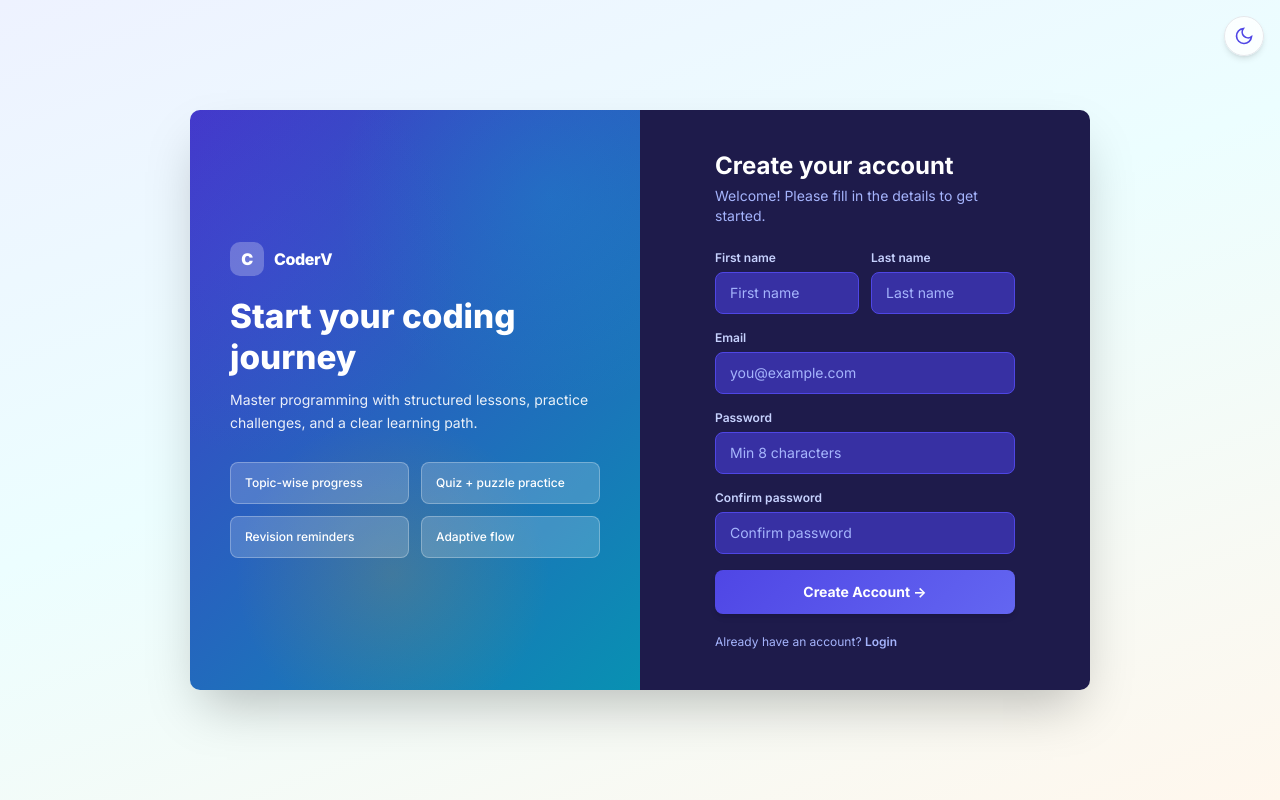
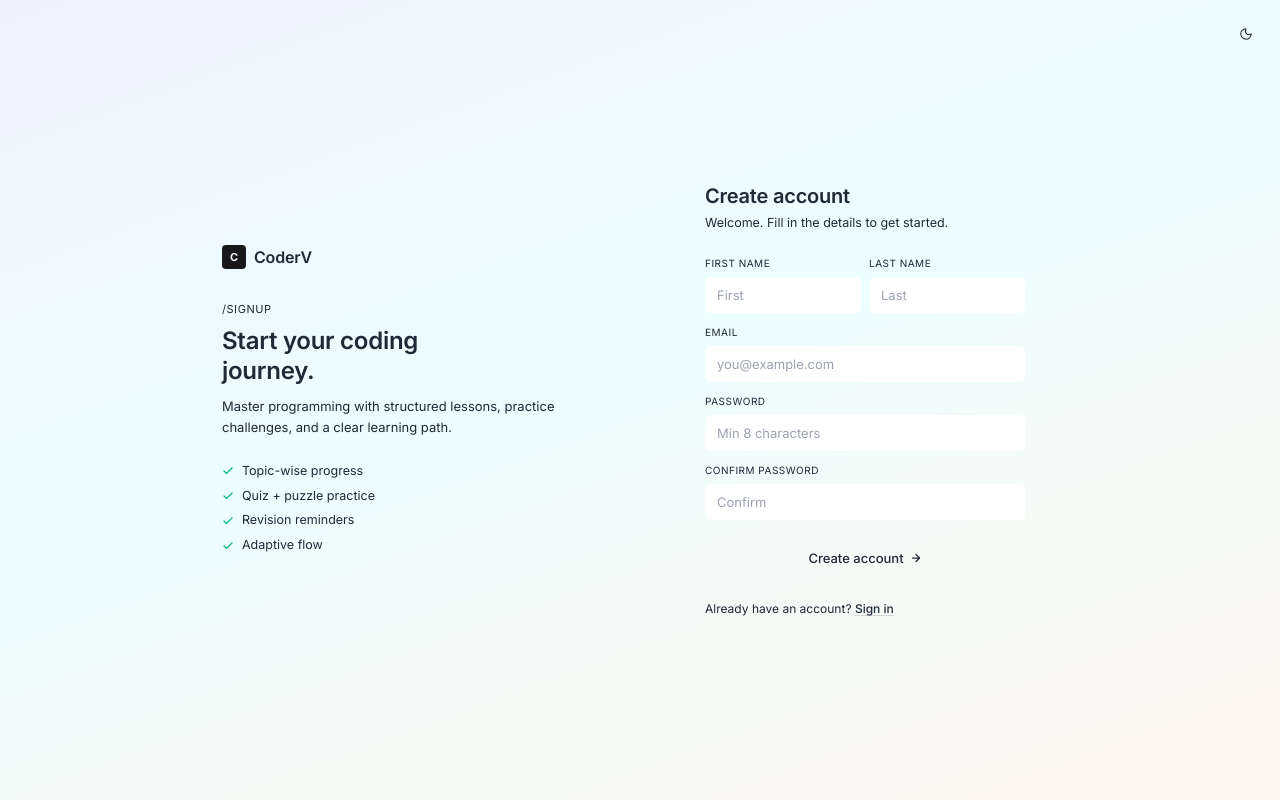
Before and after one commit to chauhanavi21/CoderV, a React (Vite) app in the folder frontend/: page /signup in a window 1280 px wide. Built offline with nearby package versions, Linux system fonts and the light colour scheme; no server answers.

Commit message:
Error and SideBar
Changed Error Design and Also the side bar

Co-Authored-By: Rahil <181663572+HeatFlake911@users.noreply.github.com>

```diff
--- a/frontend/src/components/Sidebar.jsx
+++ b/frontend/src/components/Sidebar.jsx
@@ -1,14 +1,24 @@
 import { useState, useEffect } from 'react';
 import { NavLink } from 'react-router-dom';
+import {
+  Home,
+  GraduationCap,
+  TerminalSquare,
+  ListChecks,
+  Sparkles,
+  LogOut,
+  Menu,
+  X,
+} from 'lucide-react';
 import { useAuth } from '../contexts/AuthContext';
 import { useWebLabUiCustomizeOptional } from '../contexts/WebLabUiCustomizeContext';
 
 const sidebarLinks = [
-  { to: '/dashboard',  label: 'Home' },
-  { to: '/lessons',    label: 'Learning' },
-  { to: '/playground', label: 'Playground' },
-  { to: '/quiz',       label: 'Extra Quiz' },
-  { to: '/ai',         label: 'Ask AI' },
+  { to: '/dashboard',  label: 'Home',       icon: Home },
+  { to: '/lessons',    label: 'Learning',   icon: GraduationCap },
+  { to: '/playground', label: 'Playground', icon: TerminalSquare },
+  { to: '/quiz',       label: 'Extra Quiz', icon: ListChecks },
+  { to: '/ai',         label: 'Ask AI',     icon: Sparkles },
 ];
 
 export default function Sidebar({ id }) {
@@ -42,7 +52,6 @@ export default function Sidebar({ id }) {
     return () => document.removeEventListener('click', handler);
   }, [isMobile, id]);
 
-  // Derive display values from Firebase user
   const displayName = user?.displayName?.trim()
     || user?.email?.split('@')[0]
     || 'User';
@@ -54,14 +63,18 @@ export default function Sidebar({ id }) {
   return (
     <>
       {/* Mobile top bar */}
-      <div className="md:hidden sticky top-0 z-50 flex items-center justify-between px-4 py-3 bg-white dark:bg-slate-900 border-b border-gray-200 dark:border-slate-700">
-        <strong className="text-sm font-bold dark:text-slate-100">CoderV</strong>
+      <div className="md:hidden sticky top-0 z-50 flex items-center justify-between px-4 h-12 bg-app hairline-b">
+        <div className="flex items-center gap-2">
+          <div className="w-5 h-5 rounded-sm bg-zinc-900 dark:bg-zinc-100 grid place-items-center text-[10px] font-bold text-zinc-100 dark:text-zinc-900 mono">C</div>
+          <span className="text-sm font-semibold tracking-tightish text-fg">CoderV</span>
+        </div>
         <button
           id={`${id}-toggle`}
           onClick={() => setHidden(!hidden)}
-          className="border border-gray-200 dark:border-slate-700 bg-white dark:bg-slate-800 dark:text-slate-200 rounded-lg px-3 py-2 font-bold text-sm cursor-pointer"
+          className="hairline rounded-md w-8 h-8 grid place-items-center text-fg-muted hover:text-fg hover:bg-zinc-100 dark:hover:bg-zinc-900 transition-colors"
+          aria-label="Toggle menu"
         >
-          Menu
+          {hidden ? <Menu size={16} /> : <X size={16} />}
         </button>
       </div>
 
@@ -70,35 +83,28 @@ export default function Sidebar({ id }) {
         id={id}
         data-coderv-sidebar-shell=""
         className={`
-          border-r border-gray-200 dark:border-slate-700 bg-white/80 dark:bg-slate-900/90 backdrop-blur-sm p-4
-          flex flex-col sticky top-0 h-screen
-          max-md:fixed max-md:z-[60] max-md:w-[260px] max-md:left-0 max-md:top-14 max-md:h-[calc(100vh-56px)]
-          max-md:shadow-xl max-md:transition-transform max-md:duration-300
+          hairline-r bg-app flex flex-col sticky top-0 h-screen
+          max-md:fixed max-md:z-[60] max-md:w-[240px] max-md:left-0 max-md:top-12 max-md:h-[calc(100vh-48px)]
+          max-md:bg-elevated max-md:transition-transform max-md:duration-200
           ${isMobile && hidden ? 'max-md:-translate-x-full' : 'max-md:translate-x-0'}
         `}
       >
-        {/* User chip */}
-        <div className="flex items-center gap-2.5 bg-indigo-50 dark:bg-indigo-900/30 border border-indigo-100 dark:border-indigo-800/50 p-3 rounded-xl mb-4">
-          {user?.photoURL ? (
-            <img
-              src={user.photoURL}
-              alt={displayName}
-              className="w-[38px] h-[38px] rounded-full object-cover"
-            />
-          ) : (
-            <div className="w-[38px] h-[38px] rounded-full gradient-avatar text-white grid place-items-center font-extrabold text-sm shrink-0">
-              {initials}
+        {/* Brand row (desktop only) */}
+        <div className="hidden md:flex items-center gap-2 h-12 px-4 hairline-b">
+          <div className="w-5 h-5 rounded-sm bg-zinc-900 dark:bg-zinc-100 grid place-items-center text-[10px] font-bold text-zinc-100 dark:text-zinc-900 mono">C</div>
+          <span className="text-[13px] font-semibold tracking-tightish text-fg">CoderV</span>
+          <span className="ml-auto text-[10px] mono text-fg-subtle">v1</span>
         </div>
-          )}
-          <div className="min-w-0">
-            <div className="font-bold text-sm dark:text-slate-100 truncate">{displayName}</div>
-            <div className="text-xs text-muted dark:text-slate-400">Student account</div>
-          </div>
+
+        {/* Section label */}
+        <div className="px-4 pt-4 pb-1">
+          <p className="text-[10px] font-medium uppercase tracking-wider text-fg-subtle mono">Workspace</p>
         </div>
 
         {/* Navigation */}
-        <nav className="flex flex-col gap-0.5 py-2">
+        <nav className="flex flex-col gap-px px-2">
           {sidebarLinks.map((link) => {
+            const Icon = link.icon;
             const label =
               link.to === '/lessons' && uiCustomize?.learningNavLabel != null && uiCustomize.learningNavLabel !== ''
                 ? uiCustomize.learningNavLabel
@@ -110,14 +116,15 @@ export default function Sidebar({ id }) {
               {...(link.to === '/lessons' ? { 'data-coderv-sidebar-learning': '' } : {})}
               onClick={() => isMobile && setHidden(true)}
               className={({ isActive }) =>
-                `px-3 py-2 rounded-lg font-semibold text-sm transition-colors ${
+                `flex items-center gap-2.5 h-8 px-2 rounded-md text-[13px] font-medium transition-colors ${
                   isActive
-                    ? 'bg-violet-100 dark:bg-violet-900/40 text-indigo-800 dark:text-violet-200'
-                    : 'text-slate-700 dark:text-slate-300 hover:bg-slate-100 dark:hover:bg-slate-800'
+                    ? 'bg-zinc-100 dark:bg-zinc-900 text-fg'
+                    : 'text-fg-muted hover:text-fg hover:bg-zinc-100/60 dark:hover:bg-zinc-900/60'
                 }`
               }
             >
-              {label}
+              <Icon size={14} strokeWidth={1.75} />
+              <span>{label}</span>
             </NavLink>
             );
           })}
@@ -125,17 +132,43 @@ export default function Sidebar({ id }) {
 
         <div className="flex-1" />
 
+        {/* User chip */}
+        <div className="px-2 pb-1">
+          <div className="flex items-center gap-2.5 hairline rounded-md p-2">
+            {user?.photoURL ? (
+              <img
+                src={user.photoURL}
+                alt={displayName}
+                className="w-7 h-7 rounded-md object-cover shrink-0"
+              />
+            ) : (
+              <div className="w-7 h-7 rounded-md bg-zinc-200 dark:bg-zinc-800 text-fg grid place-items-center font-semibold text-[11px] shrink-0 mono">
+                {initials}
+              </div>
+            )}
+            <div className="min-w-0 flex-1">
+              <div className="text-[12px] font-medium text-fg truncate leading-tight">{displayName}</div>
+              <div className="text-[10px] text-fg-subtle leading-tight mt-0.5">Student</div>
+            </div>
+          </div>
+        </div>
+
         {/* Sign out */}
+        <div className="px-2 pb-3 pt-1">
           <button
             type="button"
             data-coderv-sidebar-signout=""
             onClick={() => signOut()}
-          className="w-full text-left px-3 py-2 rounded-lg font-semibold text-sm text-red-500 dark:text-red-400 hover:bg-red-50 dark:hover:bg-red-900/20 transition-colors cursor-pointer"
+            className="w-full flex items-center gap-2.5 h-8 px-2 rounded-md text-[13px] font-medium text-fg-muted hover:text-red-500 hover:bg-red-500/5 transition-colors"
           >
+            <LogOut size={14} strokeWidth={1.75} />
+            <span>
               {uiCustomize?.signOutLabel != null && uiCustomize.signOutLabel !== ''
                 ? uiCustomize.signOutLabel
                 : 'Sign out'}
+            </span>
           </button>
+        </div>
       </aside>
     </>
   );
--- a/frontend/src/pages/Signup.jsx
+++ b/frontend/src/pages/Signup.jsx
@@ -5,6 +5,7 @@ import {
   updateProfile,
   sendEmailVerification,
 } from 'firebase/auth';
+import { Sun, Moon, ArrowRight, Check } from 'lucide-react';
 import { auth } from '../lib/firebase';
 import { useTheme } from '../contexts/ThemeContext';
 
@@ -20,17 +21,24 @@ function firebaseError(code) {
   }
 }
 
+const FEATURES = [
+  'Topic-wise progress',
+  'Quiz + puzzle practice',
+  'Revision reminders',
+  'Adaptive flow',
+];
+
 export default function Signup() {
   const { isDark, toggleTheme } = useTheme();
   const navigate = useNavigate();
 
-  const [firstName,  setFirstName]  = useState('');
-  const [lastName,   setLastName]   = useState('');
-  const [email,      setEmail]      = useState('');
-  const [password,   setPassword]   = useState('');
-  const [confirm,    setConfirm]    = useState('');
-  const [loading,    setLoading]    = useState(false);
-  const [error,      setError]      = useState('');
+  const [firstName, setFirstName] = useState('');
+  const [lastName, setLastName] = useState('');
+  const [email, setEmail] = useState('');
+  const [password, setPassword] = useState('');
+  const [confirm, setConfirm] = useState('');
+  const [loading, setLoading] = useState(false);
+  const [error, setError] = useState('');
 
   async function handleSubmit(e) {
     e.preventDefault();
@@ -47,15 +55,12 @@ export default function Signup() {
     try {
       const { user } = await createUserWithEmailAndPassword(auth, email, password);
 
-      // Save display name to Firebase profile
       await updateProfile(user, {
         displayName: `${firstName.trim()} ${lastName.trim()}`.trim(),
       });
 
-      // Send verification email in background (non-blocking)
       sendEmailVerification(user).catch(() => {});
 
-      // Sync user to Supabase
       const token = await user.getIdToken();
       await fetch(`${API_BASE}/api/users/sync`, {
         method: 'POST',
@@ -65,7 +70,7 @@ export default function Signup() {
           email: user.email,
           photoURL: user.photoURL,
         }),
-      }).catch(() => {}); // non-blocking
+      }).catch(() => {});
 
       navigate('/dashboard');
     } catch (err) {
@@ -75,151 +80,149 @@ export default function Signup() {
     }
   }
 
-  /* ── theme-aware class sets ── */
-  const panelBg  = isDark ? 'bg-white'  : 'bg-[#1e1b4b]';
-  const heading  = isDark ? 'text-gray-900'  : 'text-white';
-  const sub      = isDark ? 'text-gray-500'  : 'text-indigo-300';
-  const label    = isDark ? 'text-gray-700'  : 'text-indigo-200';
-  const inputCls = isDark
-    ? 'bg-gray-50 border-gray-200 text-gray-900 placeholder-gray-400 focus:border-indigo-500 focus:ring-indigo-500/10'
-    : 'bg-[#3730a3] border-indigo-600 text-white placeholder-indigo-300 focus:border-indigo-400 focus:ring-indigo-400/10';
-  const linkCls  = isDark ? 'text-indigo-600 font-semibold' : 'text-indigo-300 font-semibold';
-  const signInLbl = isDark ? 'text-gray-500' : 'text-indigo-300';
-
   return (
-    <main className="min-h-screen grid place-items-center py-7 px-4">
-
-      {/* Theme toggle */}
+    <main className="min-h-screen grid place-items-center bg-app text-fg px-4 py-10">
       <button
         onClick={toggleTheme}
         aria-label="Toggle theme"
-        className="fixed top-4 right-4 z-50 w-10 h-10 rounded-full flex items-center justify-center
-                   bg-white/80 dark:bg-slate-700/80 border border-gray-200 dark:border-slate-600
-                   backdrop-blur-sm hover:scale-110 transition-transform shadow-md"
+        className="hairline fixed top-4 right-4 z-50 w-9 h-9 rounded-md grid place-items-center bg-elevated text-fg-muted hover:text-fg hover:bg-zinc-100 dark:hover:bg-zinc-900 transition-colors"
       >
-        {isDark ? (
-          <svg xmlns="http://www.w3.org/2000/svg" className="w-5 h-5 text-yellow-400" fill="none" viewBox="0 0 24 24" stroke="currentColor" strokeWidth={2}>
-            <circle cx="12" cy="12" r="5"/><path strokeLinecap="round" d="M12 1v2M12 21v2M4.22 4.22l1.42 1.42M18.36 18.36l1.42 1.42M1 12h2M21 12h2M4.22 19.78l1.42-1.42M18.36 5.64l1.42-1.42"/>
-          </svg>
-        ) : (
-          <svg xmlns="http://www.w3.org/2000/svg" className="w-5 h-5 text-indigo-600" fill="none" viewBox="0 0 24 24" stroke="currentColor" strokeWidth={2}>
-            <path strokeLinecap="round" d="M21 12.79A9 9 0 1111.21 3 7 7 0 0021 12.79z"/>
-          </svg>
-        )}
+        {isDark ? <Sun size={14} strokeWidth={1.75} /> : <Moon size={14} strokeWidth={1.75} />}
       </button>
 
-      <section className="w-[min(900px,96%)] grid grid-cols-1 md:grid-cols-2 rounded-3xl overflow-hidden shadow-2xl">
-
-        {/* ── Brand side ── */}
-        <aside className="gradient-auth text-white p-10 max-md:p-7 flex flex-col justify-center">
-          <div className="inline-flex items-center gap-2.5 font-extrabold tracking-tight">
-            <div className="w-[34px] h-[34px] rounded-[10px] bg-white/25 grid place-items-center font-black">C</div>
+      <section className="w-[min(900px,96%)] hairline rounded-md overflow-hidden grid grid-cols-1 md:grid-cols-2 bg-elevated">
+        <aside className="p-8 max-md:p-6 flex flex-col justify-center md:hairline-r max-md:hairline-b bg-app">
+          <div className="inline-flex items-center gap-2 font-semibold tracking-tightish text-fg">
+            <div className="w-6 h-6 rounded-sm bg-zinc-900 dark:bg-zinc-100 grid place-items-center text-[11px] font-bold text-zinc-100 dark:text-zinc-900 mono">
+              C
+            </div>
             CoderV
           </div>
-          <h1 className="mt-5 mb-2.5 text-[clamp(1.7rem,2.6vw,2.2rem)] leading-tight font-extrabold">
-            Start your coding<br />journey
+
+          <p className="text-[11px] mono uppercase tracking-wider text-fg-subtle mt-8 mb-2">
+            /signup
+          </p>
+          <h1 className="text-2xl font-semibold leading-tight tracking-tightish text-fg mb-2.5">
+            Start your coding<br />journey.
           </h1>
-          <p className="mb-7 opacity-90 leading-relaxed text-sm">
+          <p className="text-[13px] text-fg-muted leading-relaxed mb-6">
             Master programming with structured lessons, practice challenges, and a clear learning path.
           </p>
-          <div className="grid grid-cols-2 gap-3">
-            {['Topic-wise progress', 'Quiz + puzzle practice', 'Revision reminders', 'Adaptive flow'].map((t) => (
-              <div key={t} className="bg-white/[0.18] border border-white/[0.28] rounded-xl px-3.5 py-3 text-xs font-medium">{t}</div>
+
+          <ul className="grid gap-1.5">
+            {FEATURES.map((t) => (
+              <li key={t} className="flex items-center gap-2 text-[12.5px] text-fg-muted">
+                <Check size={12} strokeWidth={2.5} className="text-emerald-500 shrink-0" />
+                {t}
+              </li>
             ))}
-          </div>
+          </ul>
         </aside>
 
-        {/* ── Form side ── */}
-        <div className={`flex items-center justify-center py-10 px-8 transition-colors ${panelBg}`}>
-          <div className="w-full max-w-[300px]">
-
-            <h2 className={`text-2xl font-bold mb-1 ${heading}`}>Create your account</h2>
-            <p className={`text-sm mb-6 ${sub}`}>Welcome! Please fill in the details to get started.</p>
+        <div className="p-8 max-md:p-6 flex items-center justify-center">
+          <div className="w-full max-w-[320px]">
+            <h2 className="text-xl font-semibold tracking-tightish text-fg mb-1">
+              Create account
+            </h2>
+            <p className="text-[12.5px] text-fg-muted mb-6">
+              Welcome. Fill in the details to get started.
+            </p>
 
             {error && (
-              <div className="mb-4 px-4 py-3 rounded-xl bg-red-50 border border-red-200 text-red-600 text-sm">
+              <div className="hairline mb-4 px-3 py-2.5 rounded-md bg-red-500/5 border-red-500/30 text-red-500 text-[12px]">
                 {error}
               </div>
             )}
 
-            <form onSubmit={handleSubmit} className="flex flex-col gap-4">
-              <div className="grid grid-cols-2 gap-3">
+            <form onSubmit={handleSubmit} className="flex flex-col gap-3">
+              <div className="grid grid-cols-2 gap-2">
                 <div>
-                  <label className={`block text-xs font-semibold mb-1.5 ${label}`}>First name</label>
+                  <label className="block text-[10px] mono uppercase tracking-wider text-fg-subtle mb-1.5">
+                    First name
+                  </label>
                   <input
                     type="text"
                     value={firstName}
                     onChange={(e) => setFirstName(e.target.value)}
-                    placeholder="First name"
+                    placeholder="First"
                     required
-                    className={`w-full border rounded-xl px-3.5 py-2.5 text-sm outline-none focus:ring-4 transition ${inputCls}`}
+                    className="hairline w-full bg-app rounded-md px-3 h-9 text-[13px] text-fg placeholder:text-fg-subtle outline-none focus:border-app-strong transition-colors"
                   />
                 </div>
                 <div>
-                  <label className={`block text-xs font-semibold mb-1.5 ${label}`}>Last name</label>
+                  <label className="block text-[10px] mono uppercase tracking-wider text-fg-subtle mb-1.5">
+                    Last name
+                  </label>
                   <input
                     type="text"
                     value={lastName}
                     onChange={(e) => setLastName(e.target.value)}
-                    placeholder="Last name"
+                    placeholder="Last"
                     required
-                    className={`w-full border rounded-xl px-3.5 py-2.5 text-sm outline-none focus:ring-4 transition ${inputCls}`}
+                    className="hairline w-full bg-app rounded-md px-3 h-9 text-[13px] text-fg placeholder:text-fg-subtle outline-none focus:border-app-strong transition-colors"
                   />
                 </div>
               </div>
 
               <div>
-                <label className={`block text-xs font-semibold mb-1.5 ${label}`}>Email</label>
+                <label className="block text-[10px] mono uppercase tracking-wider text-fg-subtle mb-1.5">
+                  Email
+                </label>
                 <input
                   type="email"
                   value={email}
                   onChange={(e) => setEmail(e.target.value)}
                   placeholder="you@example.com"
                   required
-                  className={`w-full border rounded-xl px-3.5 py-2.5 text-sm outline-none focus:ring-4 transition ${inputCls}`}
+                  className="hairline w-full bg-app rounded-md px-3 h-9 text-[13px] text-fg placeholder:text-fg-subtle outline-none focus:border-app-strong transition-colors"
                 />
               </div>
 
               <div>
-                <label className={`block text-xs font-semibold mb-1.5 ${label}`}>Password</label>
+                <label className="block text-[10px] mono uppercase tracking-wider text-fg-subtle mb-1.5">
+                  Password
+                </label>
                 <input
                   type="password"
                   value={password}
                   onChange={(e) => setPassword(e.target.value)}
                   placeholder="Min 8 characters"
                   required
-                  className={`w-full border rounded-xl px-3.5 py-2.5 text-sm outline-none focus:ring-4 transition ${inputCls}`}
+                  className="hairline w-full bg-app rounded-md px-3 h-9 text-[13px] text-fg placeholder:text-fg-subtle outline-none focus:border-app-strong transition-colors"
                 />
               </div>
 
               <div>
-                <label className={`block text-xs font-semibold mb-1.5 ${label}`}>Confirm password</label>
+                <label className="block text-[10px] mono uppercase tracking-wider text-fg-subtle mb-1.5">
+                  Confirm password
+                </label>
                 <input
                   type="password"
                   value={confirm}
                   onChange={(e) => setConfirm(e.target.value)}
-                  placeholder="Confirm password"
+                  placeholder="Confirm"
                   required
-                  className={`w-full border rounded-xl px-3.5 py-2.5 text-sm outline-none focus:ring-4 transition ${inputCls}`}
+                  className="hairline w-full bg-app rounded-md px-3 h-9 text-[13px] text-fg placeholder:text-fg-subtle outline-none focus:border-app-strong transition-colors"
                 />
               </div>
 
               <button
                 type="submit"
                 disabled={loading}
-                className="w-full gradient-primary text-white rounded-xl px-4 py-3 text-sm font-bold shadow-md hover:opacity-90 transition disabled:opacity-60 disabled:cursor-not-allowed"
+                className="mt-2 inline-flex items-center justify-center gap-1.5 rounded-md bg-fg text-bg-elevated dark:bg-zinc-100 dark:text-zinc-950 px-4 h-9 text-[13px] font-medium hover:opacity-90 transition disabled:opacity-50 disabled:cursor-not-allowed"
               >
-                {loading ? 'Creating account…' : 'Create Account →'}
+                {loading ? 'Creating…' : (<>Create account <ArrowRight size={12} strokeWidth={2.5} /></>)}
               </button>
             </form>
 
-            <p className={`mt-5 text-xs ${signInLbl}`}>
+            <p className="mt-6 text-[12px] text-fg-muted">
               Already have an account?{' '}
-              <Link to="/login" className={linkCls}>Login</Link>
+              <Link to="/login" className="text-fg font-medium underline decoration-zinc-300 dark:decoration-zinc-700 underline-offset-2 hover:decoration-fg">
+                Sign in
+              </Link>
             </p>
           </div>
         </div>
-
       </section>
     </main>
   );
```
Also changed, not shown: frontend/src/components/ErrorBoundary.jsx (+19 -17 lines). Lines whose indentation alone changed are shown as unchanged.
